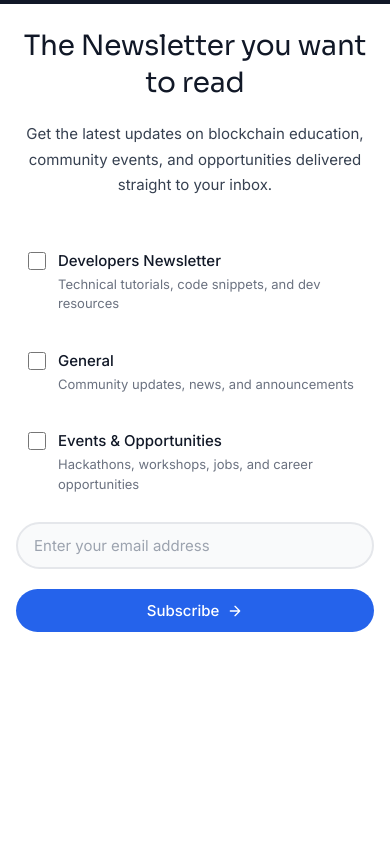
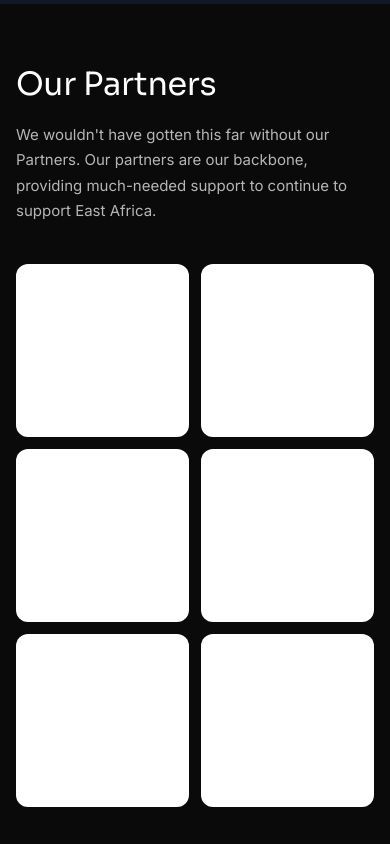
Before and after one commit to Deon62/cneo, a React (Vite) app: page /community in a window 390 px wide. Shown: the part 5280-6124 px from the top of the page. Built offline with nearby package versions, Linux system fonts and the light colour scheme.

Commit message:
added dynamic and real data

```diff
--- a/src/Community.css
+++ b/src/Community.css
@@ -599,13 +599,14 @@
 }
 
 .partner-container {
-  max-width: 800px;
+  max-width: 1400px;
   margin: 0 auto;
   width: 100%;
 }
 
 .partner-content {
-  text-align: center;
+  text-align: left;
+  max-width: 700px;
 }
 
 .partner-label {
@@ -636,9 +637,6 @@
   color: rgba(255, 255, 255, 0.7);
   line-height: 1.7;
   margin-bottom: 40px;
-  max-width: 650px;
-  margin-left: auto;
-  margin-right: auto;
 }
 
 .partner-button {
@@ -669,6 +667,115 @@
 
 .partner-button:hover svg {
   transform: translateX(4px);
+}
+
+/* Our Partners Section */
+.partners-section {
+  position: relative;
+  width: 100%;
+  padding: 120px 24px;
+  background-color: #0A0A0A;
+  overflow: hidden;
+}
+
+.partners-container {
+  max-width: 1400px;
+  margin: 0 auto;
+  width: 100%;
+  position: relative;
+  z-index: 1;
+}
+
+.partners-header {
+  text-align: left;
+  margin-bottom: 64px;
+  max-width: 700px;
+}
+
+.partners-title {
+  font-family: 'Sora', sans-serif;
+  font-size: clamp(2rem, 4vw, 2.5rem);
+  font-weight: 400;
+  color: #FFFFFF;
+  line-height: 1.3;
+  letter-spacing: -0.01em;
+  margin-bottom: 16px;
+}
+
+.partners-description {
+  font-family: 'Inter', sans-serif;
+  font-size: clamp(0.9375rem, 1.5vw, 1rem);
+  font-weight: 400;
+  color: rgba(255, 255, 255, 0.7);
+  line-height: 1.7;
+}
+
+.partners-grid {
+  display: grid;
+  grid-template-columns: repeat(auto-fit, minmax(180px, 1fr));
+  gap: 24px;
+  max-width: 1200px;
+}
+
+.partner-card {
+  background: #FFFFFF;
+  border-radius: 12px;
+  aspect-ratio: 1;
+  min-height: 180px;
+  display: flex;
+  align-items: center;
+  justify-content: center;
+  transition: transform 0.2s ease;
+}
+
+.partner-card:hover {
+  transform: translateY(-4px);
+}
+
+/* Partners Section Responsive */
+@media (max-width: 1024px) {
+  .partners-grid {
+    grid-template-columns: repeat(auto-fit, minmax(160px, 1fr));
+    gap: 20px;
+  }
+}
+
+@media (max-width: 768px) {
+  .partners-section {
+    padding: 80px 20px;
+  }
+
+  .partners-header {
+    margin-bottom: 48px;
+  }
+
+  .partners-grid {
+    grid-template-columns: repeat(auto-fit, minmax(140px, 1fr));
+    gap: 16px;
+  }
+
+  .partner-card {
+    min-height: 140px;
+  }
+}
+
+@media (max-width: 480px) {
+  .partners-section {
+    padding: 60px 16px;
+  }
+
+  .partners-header {
+    margin-bottom: 40px;
+  }
+
+  .partners-grid {
+    grid-template-columns: repeat(2, 1fr);
+    gap: 12px;
+  }
+
+  .partner-card {
+    min-height: 120px;
+  }
 }
 
 /* Partner Section Responsive */
--- a/src/pages/Community.jsx
+++ b/src/pages/Community.jsx
@@ -249,6 +249,26 @@ function Community() {
         </div>
       </section>
 
+      {/* Our Partners Section */}
+      <section className="partners-section">
+        <div className="partners-container">
+          <div className="partners-header">
+            <h2 className="partners-title">Our Partners</h2>
+            <p className="partners-description">
+              We wouldn't have gotten this far without our Partners. Our partners are our backbone, providing much-needed support to continue to support East Africa.
+            </p>
+          </div>
+          <div className="partners-grid">
+            <div className="partner-card"></div>
+            <div className="partner-card"></div>
+            <div className="partner-card"></div>
+            <div className="partner-card"></div>
+            <div className="partner-card"></div>
+            <div className="partner-card"></div>
+          </div>
+        </div>
+      </section>
+
       {/* Newsletter Section */}
       <section className="newsletter-section">
         <div className="newsletter-container">
```
